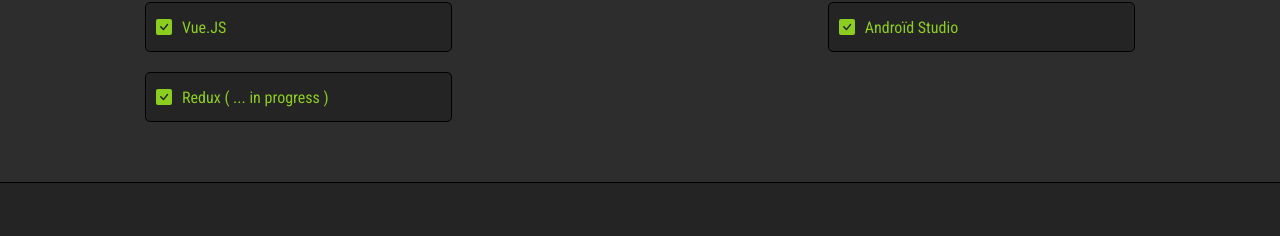
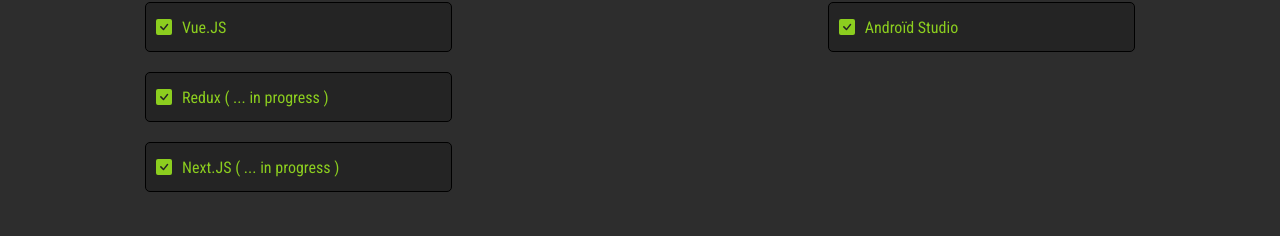
Before and after one commit to JeremyQuievreux/Portfolio-front, a React (Create React App) app: page / in a window 1280 px wide. Shown: the part 1283-1519 px from the top of the page. Built offline with nearby package versions, Linux system fonts and the light colour scheme.

Commit message:
Update Skills.js

```diff
--- a/src/Skills/Skills.js
+++ b/src/Skills/Skills.js
@@ -49,6 +49,10 @@
                             <BsCheckSquareFill/>
                             <p>Redux ( ... in progress )</p>
                         </div>
+                        <div className="skills-item">
+                            <BsCheckSquareFill/>
+                            <p>Next.JS ( ... in progress )</p>
+                        </div>
                     </div>
                     <div className="skills-underblock">
                         <h3><FiDatabase/>Backend</h3>
```
